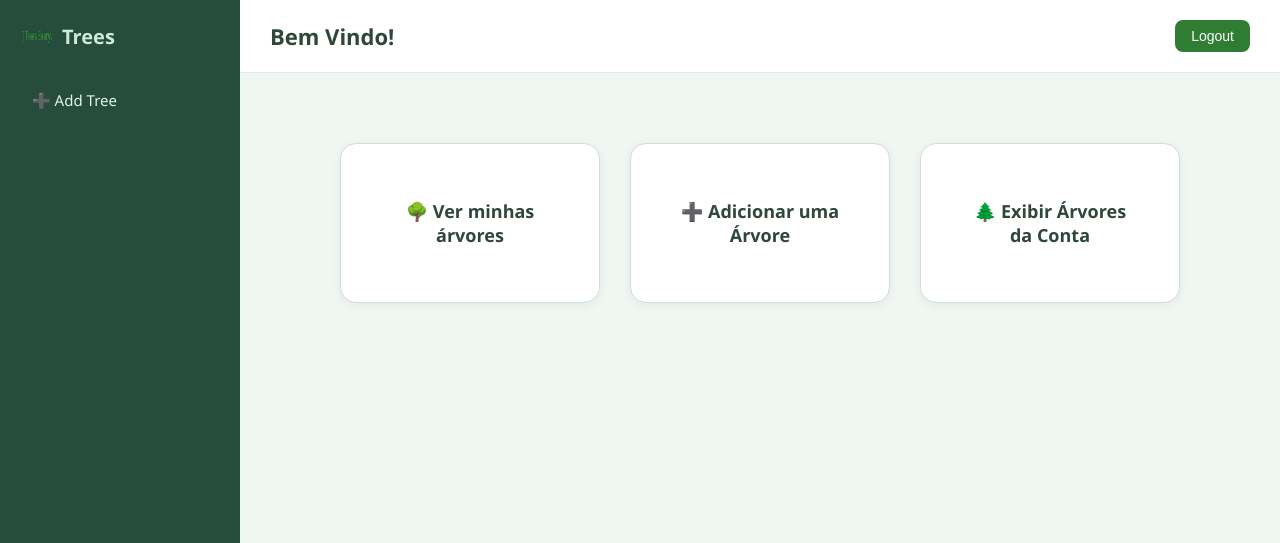
After one commit to Rap255/youshop-trees-everywhere, a Django app: template src/core/templates/home_user.html in a window 1280 px wide. The commit adds this page. Shown: the top 543 px of the page. Run offline with Django 4.2, Linux system fonts and the light colour scheme; the template is opened without the code that fills it, so the values that code supplies are empty.

Commit message:
v0.2.4 - Home Users Standard

```diff
--- /dev/null
+++ b/src/core/static/css/home_user.css
@@ -0,0 +1,34 @@
+.home-options {
+  display: flex;
+  flex-wrap: wrap;
+  justify-content: center;
+  gap: 30px;
+  margin-top: 40px;
+}
+
+.option-card {
+  background-color: #ffffff;
+  border: 1px solid #cce0d4;
+  border-radius: 16px;
+  padding: 40px;
+  width: 260px;
+  height: 160px;
+  box-shadow: 0 2px 10px rgba(0,0,0,0.06);
+  text-align: center;
+  text-decoration: none;
+  color: #2e4739;
+  display: flex;
+  align-items: center;
+  justify-content: center;
+  transition: transform 0.2s ease, background-color 0.2s;
+}
+
+.option-card:hover {
+  background-color: #e0f2e9;
+  transform: translateY(-4px);
+}
+
+.option-card h3 {
+  font-size: 18px;
+  font-weight: 600;
+}
--- /dev/null
+++ b/src/core/static/js/home_user.js
@@ -0,0 +1,3 @@
+document.addEventListener('DOMContentLoaded', function () {
+
+});
--- a/src/core/templates/base.html
+++ b/src/core/templates/base.html
@@ -17,7 +17,9 @@
         <h1>Trees</h1>
       </div>
       <nav class="sidebar-nav">
-        <a href="{% url 'home'%}">🌳 Dashboard</a>
+        {% if user.type_of_access_id == 1%}
+          <a href="{% url 'home'%}">🌳 Dashboard</a>
+        {% endif %}
         {% if user.type_of_access_id == 1%}
           <a href="{% url 'list_accounts'%}">👤 Accounts</a>
           <a href="{% url 'list_users'%}">👤 Users</a>
--- /dev/null
+++ b/src/core/templates/home_user.html
@@ -0,0 +1,27 @@
+{% extends 'base.html' %}
+{% load static %}
+
+{% block title %}Home{% endblock %}
+{% block page_title %}Bem Vindo!{% endblock %}
+
+{% block extra_css %}
+<link rel="stylesheet" href="{% static 'css/home_user.css' %}">
+{% endblock %}
+
+{% block content %}
+  <div class="home-options">
+    <a href="" class="option-card">
+      <h3>🌳 Ver minhas árvores</h3>
+    </a>
+    <a href="" class="option-card">
+      <h3>➕ Adicionar uma Árvore</h3>
+    </a>
+    <a href="" class="option-card">
+      <h3>🌲 Exibir Árvores da Conta</h3>
+    </a>
+  </div>
+{% endblock %}
+
+{% block extra_js %}
+<script src="{% static 'js/home_user.js' %}"></script>
+{% endblock %}
--- a/src/core/urls.py
+++ b/src/core/urls.py
@@ -4,4 +4,5 @@ from core import views
 urlpatterns = [
     path("login",views.login,name="login"),
     path("home",views.home,name="home"),
+    path("home-standard",views.home_user_standard,name="home-standard"),
 ]
--- a/src/trees/controllers.py
+++ b/src/trees/controllers.py
@@ -36,3 +36,7 @@ class TreesControllers():
     def list_planted_trees(cls,request,id_tree):
         planted_trees_objs = cls.modes_planted_tree.objects.filter(tree_id=id_tree).order_by('id')
         return paginator(planted_trees_objs, "planted_trees", PlatendTreeRetriveSerializer, **request)
+
+    @classmethod
+    def plant_tree(cls,request):
+        ...
```
Also changed, not shown: src/core/views.py (+14 -2 lines), src/trees/serializers.py (+20 -0 lines).
